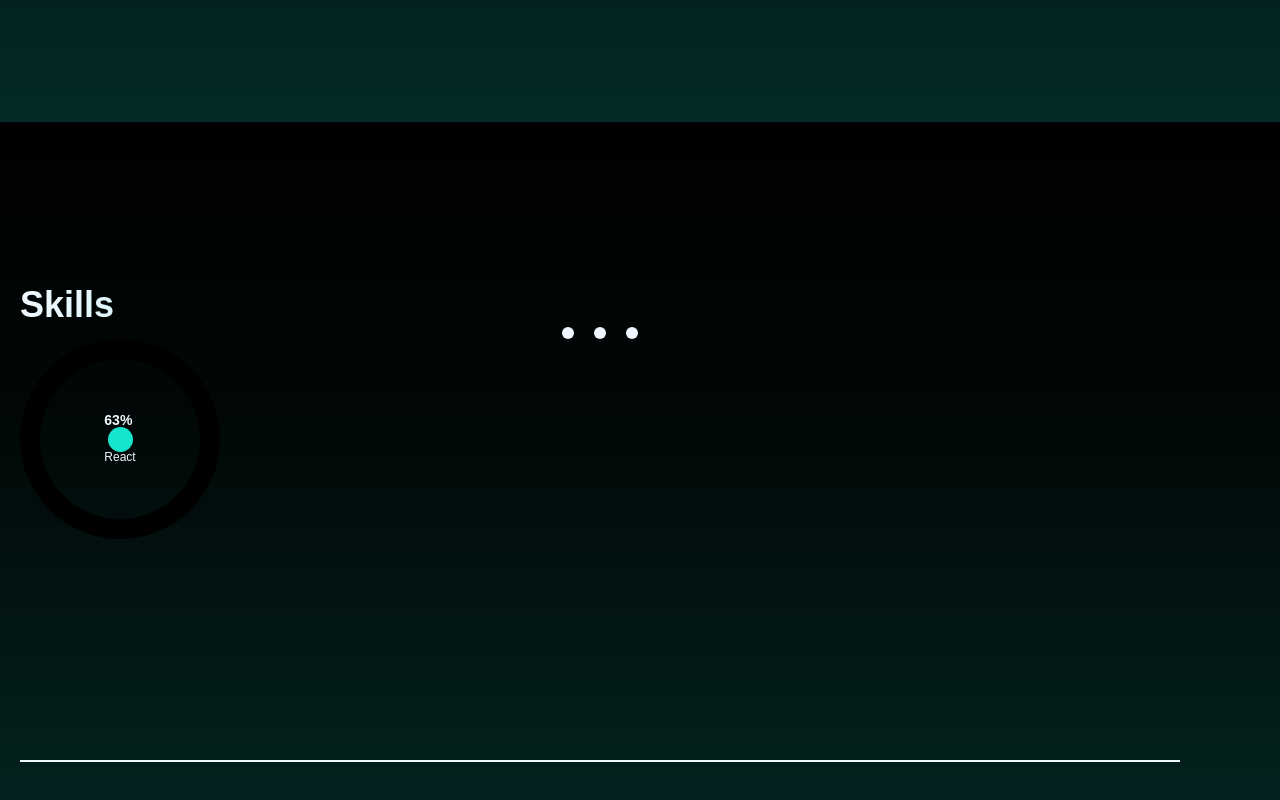
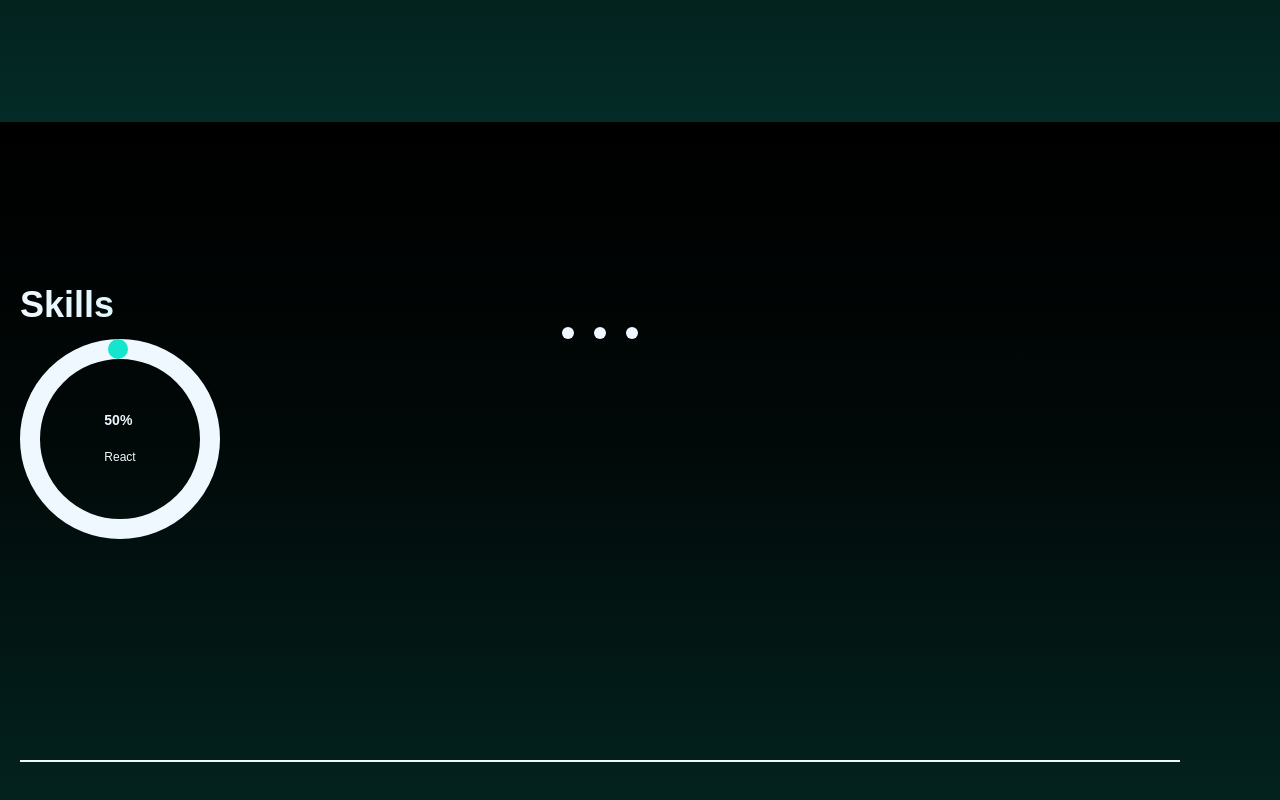
Before and after one commit to lorenzrock/Portfolio_Lorenz_Rockstuhl_v001, a React (Vite) app in the folder frontend/: page / in a window 1280 px wide. Shown: the part 1478-2278 px from the top of the page. Built offline with nearby package versions, Linux system fonts and the light colour scheme; a web font is replaced by a local one.

Commit message:
added react code js to position knop

```diff
--- a/frontend/src/Skill/Skill.jsx
+++ b/frontend/src/Skill/Skill.jsx
@@ -8,20 +8,44 @@ function Skill(prop) {
     const knop = useRef(null);
     const slider = useRef(null);
 
+    // State for knob radius, circle radius, angle
+    const [knopR, setKnopR] = useState(0);
+    const [r, setR] = useState(0);
+    const [a, setA] = useState(0);
+
+    useEffect(() => {
+        setKnopR(prop.knopR)
+        setR(prop.radius)
+        setA(prop.pres * 3.6)
 
 
 
-    useEffect(() =>{
-        if (outerCircle.current) {
+    }, [prop.knopR, prop.radius, prop.pres])
 
-            outerCircle.current.style.border = "20px solid black";
-            outerCircle.current.style.borderRadius = "50%";
-            const center = outerCircle.current.offsetHeight/2
-            console.log(center)
-            knop.current.style.top =  (center - knop.current.offsetHeight/2) + "px"
-            knop.current.style.left = (center - knop.current.offsetHeight/2) + "px"
+    useEffect(() => {
+
+        if (outerCircle.current && knop.current) {
+            console.log(knopR)
+            console.log(r)
+            console.log(a)
+
+            const centerX = r - knopR
+            const centerY = r - knopR
+
+
+            const deltaX = Math.sin(a * Math.PI/180) * (r - knopR)
+            const deltaY = Math.cos(a * Math.PI/180) * (r - knopR)
+            console.log(deltaX)
+            console.log(deltaY)
+
+
+            knop.current.style.left = `${centerX + deltaX}px`;
+            knop.current.style.top = `${centerY + deltaY}px`;
+
         }
-    }, [])
+
+
+    }, [knopR, a, r])
 
 
     return(
@@ -29,7 +53,7 @@ function Skill(prop) {
         <div className={styles.roundRangeSliderContainer}>
             <div ref={outerCircle} className={styles.outerCircle}>
                 <div ref={knop} className={styles.knop}></div>
-                <div ref={slider}></div>
+                <div ref={slider} className={styles.slider}></div>
                 <div className={styles.centerInfoElement}>
                     <div>
                         <h3>{prop.pres}%</h3>
--- a/frontend/src/Skill/Skill.module.css
+++ b/frontend/src/Skill/Skill.module.css
@@ -1,6 +1,8 @@
 .outerCircle{
     height: 100%;
     width: 100%;
+    border-radius: 100%;
+    border: 20px solid aliceblue
 }
 .centerInfoElement{
     height: 100%;
@@ -13,8 +15,8 @@
 .knop {
     display: block;
     position: absolute;
-    width: 25px;
-    height: 25px;
+    width: 20px;
+    height: 20px;
     background-color: var(--color-primary);
     border-radius: 100%;
     top: 0;
@@ -27,3 +29,15 @@
     max-width: 200px;
     position: relative;
 }
+.slider {
+    position: absolute;
+    top: 0;
+    left: 0;
+    width: 100%;
+    height: 100%;
+    border: 20px solid rgba(150, 32, 32, 0);
+    background-color: rgb(55, 255, 0);
+    clip-path: circle(50% at 50% 50%);
+    border-radius: 100%;
+    background-color: transparent;
+}
--- a/frontend/src/Skills/Skills.jsx
+++ b/frontend/src/Skills/Skills.jsx
@@ -79,7 +79,7 @@ function Skills() {
                     <div className={styles.points} onClick={handleScroll3}></div>
                </div>
                <div className={styles.infoboxContainer} ref={infoboxContainer} /* onWheel does not seam to worke because of jsx*/>
-                    <Skill skill="React" pres="63" />
+                    <Skill skill="React" pres="50" radius="100" knopR="12.5"/>
                </div>
 
             </div>
```
